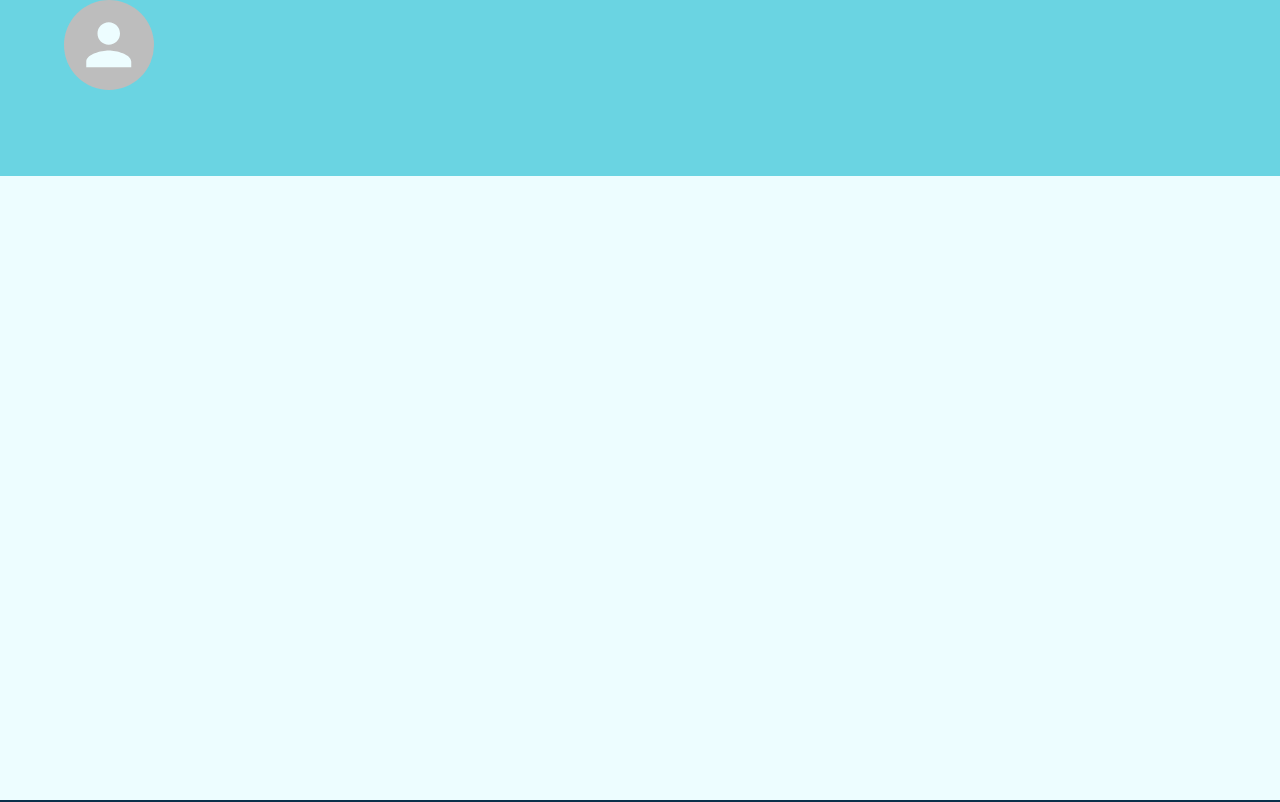
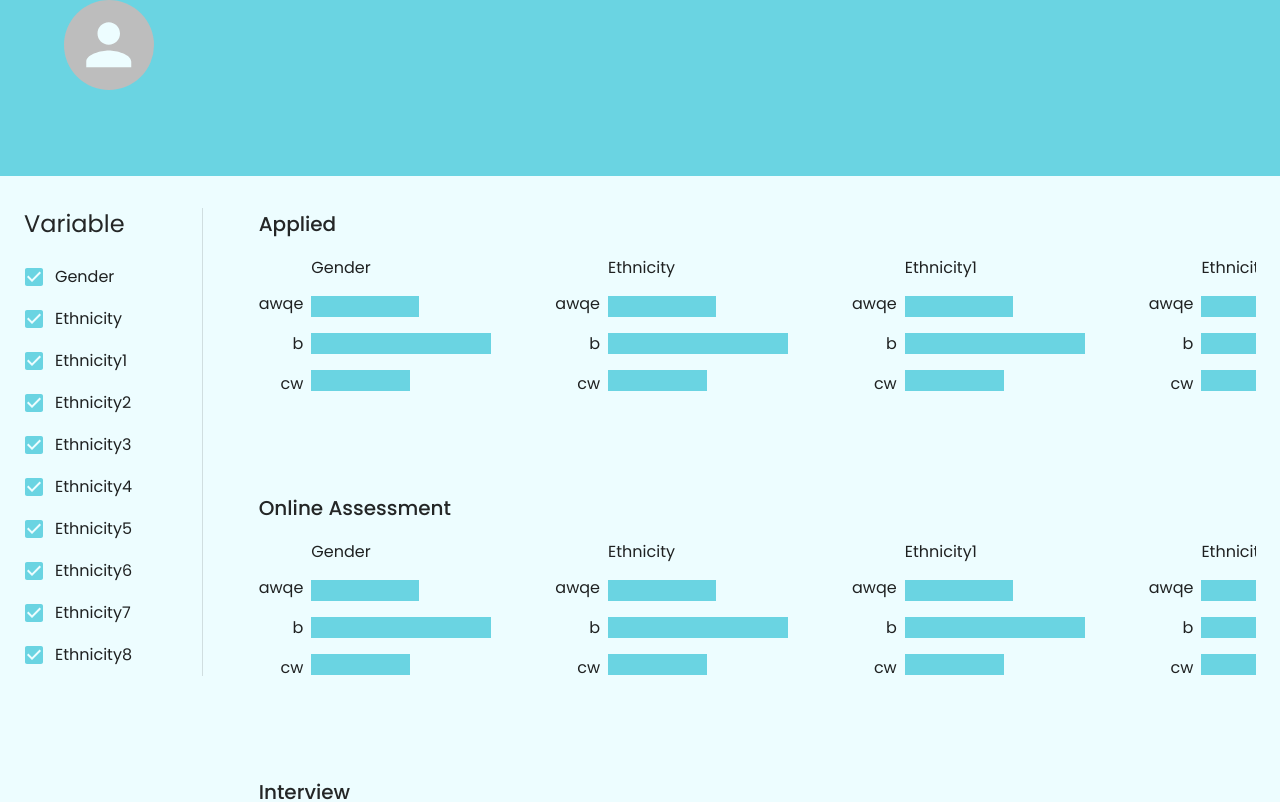
Before and after one commit to HITGIF/cs497, a React (Create React App) app: page /company in a window 1280 px wide. Shown: the top 802 px of the page. Built offline with nearby package versions, Linux system fonts and the light colour scheme.

Commit message:
company statistics

```diff
--- a/package.json
+++ b/package.json
@@ -58,6 +58,7 @@
     ]
   },
   "devDependencies": {
+    "@types/lodash": "^4.14.181",
     "babel-loader": "^8.2.4",
     "babel-plugin-import": "^1.13.3",
     "babel-polyfill": "^6.26.0",
--- a/src/Company.tsx
+++ b/src/Company.tsx
@@ -1,9 +1,25 @@
-import { Avatar, Container, Stack, Typography } from "@mui/material";
+import {
+  Avatar,
+  Box,
+  Checkbox,
+  Container,
+  Divider,
+  FormControlLabel,
+  FormGroup,
+  Grid,
+  Stack,
+  Typography
+} from "@mui/material";
 import { ScrollToTop } from "@app/ScrollToTop";
 import { Background } from "@app/Background";
 import { Footer } from "@app/Footer";
 import React, { useEffect, useState } from "react";
 import { useSearchParams } from "react-router-dom";
+import { keys } from "@app/helpers";
+import { Stage } from "@app/proto/api";
+import { difference, max, union } from "lodash";
+import styled from "styled-components";
+import { cleanScrollBar } from "@app/styles";
 
 type Suggestion = {
   name?: string;
@@ -17,11 +33,27 @@ const getCompany = (domain: string) => {
     .then(data => data as Suggestion[])
 }
 
+const Stages = keys(Stage);
+
+const Characteristics = [
+  "Gender",
+  "Ethnicity",
+  "Ethnicity1",
+  "Ethnicity2",
+  "Ethnicity3",
+  "Ethnicity4",
+  "Ethnicity5",
+  "Ethnicity6",
+  "Ethnicity7",
+  "Ethnicity8",
+]
+
 export function Company() {
   const [searchParams] = useSearchParams();
   const companyDomain = searchParams.get("domain");
   const companyName = searchParams.get("name");
   const [company, setCompany] = useState<Suggestion>({});
+  const [charsToShow, setCharsToShow] = useState(Characteristics);
 
   useEffect(() => {
     (async () => {
@@ -31,6 +63,45 @@ export function Company() {
       }
     })()
   }, [companyDomain])
+
+  const stages = Stages.map((stage, index) => (
+    <Stack spacing={2}>
+      <Typography variant={"h6"}>{stage}</Typography>
+      <StyledStack pb={2} spacing={8} direction={"row"} sx={{overflowX: "auto"}}>
+        {charsToShow.map(char => {
+          const data = [
+            {name: "awqe", value: 12},
+            {name: "b", value: 20},
+            {name: "cw", value: 11},
+          ]
+          const maxValue = max(data.map(it => it.value))!;
+          return (
+            <Stack direction={"row"} spacing={1}>
+              <Stack pt={4.5} spacing={2}>
+                <Stack spacing={2}>
+                  {data.map(it => (
+                    <Typography align={"right"}>{it.name}</Typography>
+                  ))}
+                </Stack>
+              </Stack>
+              <Stack spacing={2}>
+                <Typography>{char}</Typography>
+                <Stack spacing={2}>
+                  {data.map(it => (
+                    <Box
+                      width={it.value / maxValue * 180}
+                      height={21}
+                      bgcolor={"primary.main"}
+                    />
+                  ))}
+                </Stack>
+              </Stack>
+            </Stack>
+          )
+        })}
+      </StyledStack>
+    </Stack>
+  ))
 
   return (
     <Stack>
@@ -50,13 +121,54 @@ export function Company() {
             </Stack>
           </Container>
         </Stack>
-        <Container>
-          <Stack pt={4} pb={4} spacing={2}>
-
-          </Stack>
+        <Container maxWidth={"xl"}>
+          <Grid container columnSpacing={4}>
+            <Grid item sm={3} md={3} lg={2} sx={{display: {xs: "none", sm: "unset"}}}>
+              <Stack position={"sticky"} top={24} direction={"row"} width={"100%"} mt={4}>
+                <Stack spacing={2}>
+                  <Typography variant={"h5"}>
+                    Variable
+                  </Typography>
+                  <FormGroup>
+                    {Characteristics.map(char => (
+                      <FormControlLabel
+                        control={
+                          <Checkbox
+                            checked={charsToShow.includes(char)}
+                            onChange={(e) => {
+                              if (e.target.checked) {
+                                setCharsToShow(union(charsToShow, [char]))
+                              } else {
+                                setCharsToShow(difference(charsToShow, [char]))
+                              }
+                            }}
+                          />
+                        }
+                        label={char}
+                      />
+                    ))}
+                  </FormGroup>
+                </Stack>
+                <Divider orientation="vertical" flexItem sx={{
+                  ml: "auto",
+                  display: {xs: "none", sm: "unset"}
+                }}/>
+              </Stack>
+            </Grid>
+            <Grid item sm={9} md={9} lg={10} sx={{maxHeight: "100%", overflowY: "auto"}}>
+              <Stack pl={3} pt={4} pb={4} spacing={10}>
+                {stages}
+              </Stack>
+            </Grid>
+          </Grid>
         </Container>
       </Background>
       <Footer/>
     </Stack>
   )
 }
+
+
+const StyledStack = styled(Stack)`
+  ${cleanScrollBar};
+`;
--- a/src/Submission.tsx
+++ b/src/Submission.tsx
@@ -292,21 +292,7 @@ export const Submission = observer(() => {
     </Stack>
   );
 
-  return (
-    <Stack>
-      <ScrollToTop/>
-      <Background color={"background.default"}>
-        <Stack width={"100%"} height={"fit-content"} bgcolor={"primary.main"}>
-          <Container>
-            <Typography pt={16} pb={6} variant={"h3"} fontWeight={800}>
-              Share Your Application Experience
-            </Typography>
-          </Container>
-        </Stack>
-        <Container>
-          <Stack pt={4} pb={4} spacing={2} component={"form"} onSubmit={submitForm}>
-            <Stepper activeStep={activeStep} orientation="vertical">
-              {[
+  const sections = [
     {
       label: 'Job Information',
       content: (
@@ -342,7 +328,23 @@ export const Submission = observer(() => {
         </Stack>
       ),
     },
-              ].map((step, index) => (
+  ]
+
+  return (
+    <Stack>
+      <ScrollToTop/>
+      <Background color={"background.default"}>
+        <Stack width={"100%"} height={"fit-content"} bgcolor={"primary.main"}>
+          <Container>
+            <Typography pt={16} pb={6} variant={"h3"} fontWeight={800}>
+              Share Your Application Experience
+            </Typography>
+          </Container>
+        </Stack>
+        <Container>
+          <Stack pt={4} pb={4} spacing={2} component={"form"} onSubmit={submitForm}>
+            <Stepper activeStep={activeStep} orientation="vertical">
+              {sections.map((step, index) => (
                 <Step key={step.label}>
                   <StepLabel
                     optional={
--- a/src/helpers.ts
+++ b/src/helpers.ts
@@ -1,3 +1,9 @@
 export function capitalize(str: string) {
   return str.charAt(0).toUpperCase() + str.slice(1).toLowerCase();
 }
+
+export const keys = (raw: Object) => Object
+  .keys(raw)
+  .filter(value => isNaN(Number(value)))
+  .slice(0, -1)
+  .map(it => it.split("_").map(capitalize).join(" "))
--- a/src/styles.ts
+++ b/src/styles.ts
@@ -3,6 +3,39 @@ import { css } from "styled-components";
 import "./styles.css";
 
 export const ToolBarHeight = "64px";
+
+export const cleanScrollBar = css`
+  scrollbar-color: #dadce0 transparent;
+
+  ::-webkit-scrollbar {
+    width: 8px;
+  }
+
+  ::-webkit-scrollbar-track {
+    background: transparent;
+  }
+
+  ::-webkit-scrollbar-thumb {
+    border-radius: 8px;
+    min-height: 40px;
+    background: #dadce0;
+  }
+
+  ::-webkit-scrollbar-thumb:hover {
+    background: #bdc1c6;
+  }
+`;
+
+export const cleanScrollBarWithWhiteBorder = css`
+  ${cleanScrollBar}
+  ::-webkit-scrollbar {
+    width: 16px;
+  }
+
+  ::-webkit-scrollbar-thumb {
+    border: 4px solid white;
+  }
+`;
 
 export const unSelectable = css`
   user-select: none;
```
Also changed, not shown: 1 other file (tests, documents, lock files or other folders). Lines whose indentation alone changed are shown as unchanged.
